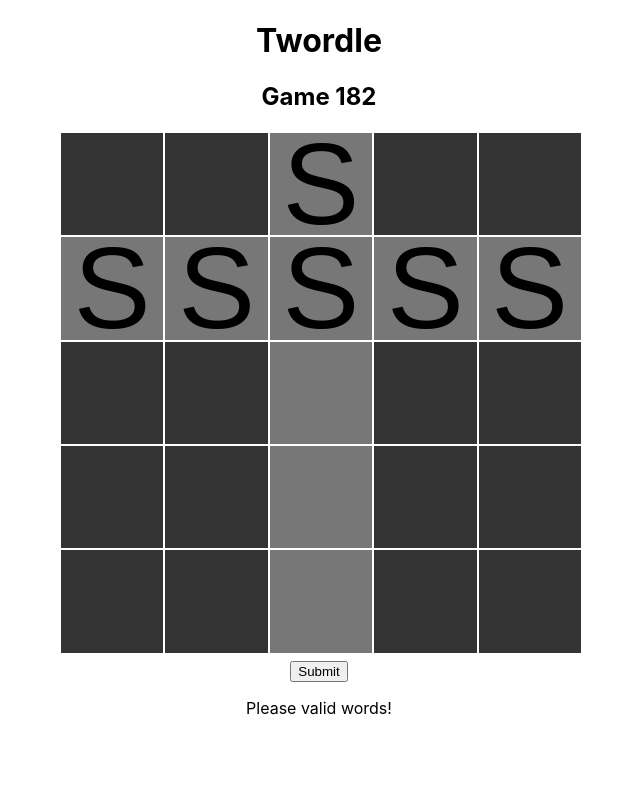
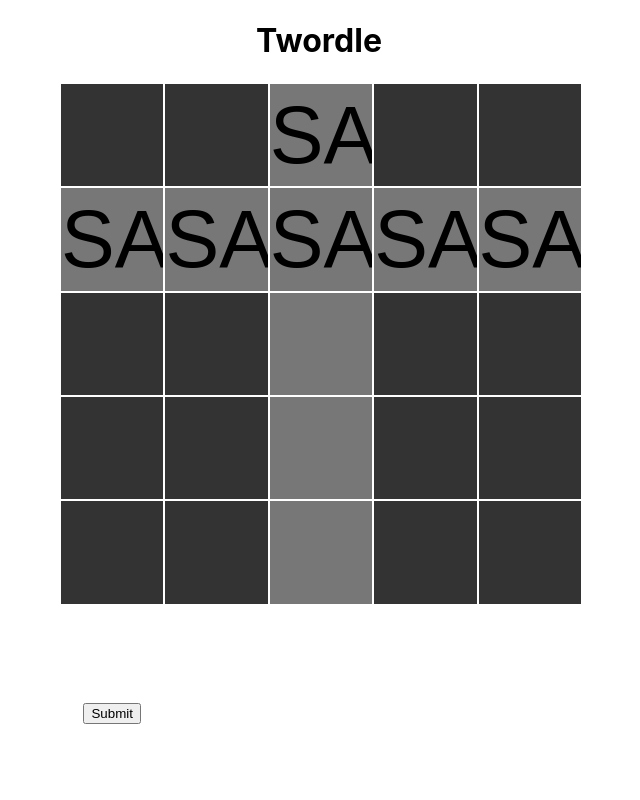
Before and after one commit to lpbattersby/twordle, a React (Create React App) app: page / in a window 1280 px wide. Both pictures are taken after typing "Sample", "Sample", "Sample", "Sample", "Sample", "Sample" into the empty fields and a click on the button "Submit". Shown: the top 800 px of the page, without its empty margins (321-961 px from the left). Built offline with nearby package versions, Linux system fonts and the light colour scheme.

Commit message:
refactor(*): move logic to better places and fix bugs

```diff
--- a/src/App.tsx
+++ b/src/App.tsx
@@ -12,8 +12,8 @@ function App() {
     ["", "", "", "", ""]
   ])
   const appContext: IAppContext = {
-    currentGrid: currentGuessGrid,
-    setCurrentGrid: setCurrentGuessGrid
+    currentGuess: currentGuessGrid,
+    setCurrentGuess: setCurrentGuessGrid
   };
 
   return (
--- a/src/components/AppContext/AppContext.tsx
+++ b/src/components/AppContext/AppContext.tsx
@@ -1,8 +1,8 @@
 import React from "react";
 
 export interface IAppContext {
-  currentGrid : string[][];
-  setCurrentGrid : (newGuessGrid: string[][]) => void;
+  currentGuess : string[][];
+  setCurrentGuess : (newGuessGrid: string[][]) => void;
 }
 
 export const AppContext = React.createContext<IAppContext | undefined>(undefined);
--- a/src/components/Game/Game.tsx
+++ b/src/components/Game/Game.tsx
@@ -1,150 +1,43 @@
 import Games from "../../data/games.json";
 import GenerateGame from "../../utils/GenerateGame";
 import dateDiffInDays from "../../utils/DateDiffInDays";
-import Grid from "../Grid/Grid";
-import GenerateGameTileProps from "../../utils/GenerateGameTileProps";
-import Tile, { TileProps } from "../Tile/Tile";
-import React, { useContext, useState } from "react";
-import AppContext from "../AppContext";
-import checkCurrentWords from "../../utils/CheckCurrentWords";
+import Grid, { GridProps } from "../Grid/Grid";
+import React, { useContext, useEffect, useState } from "react";
 
 function Game() {
   const today = new Date();
   const startDate = new Date(process.env.REACT_APP_INITIAL_DATE!);
-  const gameNumber = dateDiffInDays(today, startDate)
+  const gameNumber = dateDiffInDays(today, startDate);
   const words = Games[gameNumber];
+  const { solution, solutionLetterCounts, gameShape } = GenerateGame(words[0], words[1]);
+  const [gridNumber, setGridNumber] = useState(1);
 
-  const { currentGrid, setCurrentGrid } = useContext(AppContext)!;
-  const { solutionGrid, solutionLetterCounts, gameShape } = GenerateGame(words[0], words[1]);
-
-  const [ pastGuesses, setPastGuesses ] = useState<string[][][]>([]);
-  const [ gridPropsList, setGridPropsList ] = useState<TileProps[][][]>([GenerateGameTileProps(solutionGrid)]);
-
-  const [ msg, setMsg ] = useState("");
-
-  const startNewGuess = () => {
-    checkLetters();
-
-    // const newPastGuesses = pastGuesses.map((grid) => grid.map((row) => ([...row])));
-    //
-    // console.log(gridPropsList);
-    //
-    // const newGridPropsList = gridPropsList
-    //   .map((grid) => grid
-    //       .map((row) => row
-    //           .map((props) => {
-    //             props.disabled = true;
-    //             return props;
-    //           })
-    //       )
-    //   );
-    //
-    // console.log(newGridPropsList);
-    //
-    // newPastGuesses.push(currentGrid);
-    // newGridPropsList.push(GenerateGameTileProps(solutionGrid));
-    //
-    // setPastGuesses(newPastGuesses);
-    // setGridPropsList(newGridPropsList);
-    // setCurrentGrid([
-    //   ["", "", "", "", ""],
-    //   ["", "", "", "", ""],
-    //   ["", "", "", "", ""],
-    //   ["", "", "", "", ""],
-    //   ["", "", "", "", ""],
-    //   ["", "", "", "", ""]
-    // ]);
+  const handleGridComplete = () => {
+    const newNumber = gridNumber + 1;
+    setGridNumber(newNumber);
+    setGrids([...grids, { isActive: true, number: newNumber }]);
   }
 
-  const checkLetters = () => {
-    const { wordsAreValid } = checkCurrentWords(currentGrid, gameShape);
+  const [ grids, setGrids ] = useState<Pick<GridProps, "isActive" | "number">[]>([{ isActive: true, number: gridNumber}])
 
-    if(wordsAreValid) {
-      setMsg("");
-      const newTileProps = gridPropsList[gridPropsList.length - 1].map((row) => row.map((tile) => ({ ...tile })));
-
-      const yellowLetterCount: Record<string, number> = {}
-
-      // check for correct
-
-      for (const row of newTileProps) {
-        for (const tile of row) {
-          const guessedLetter = currentGrid[tile.coordinates[0]][tile.coordinates[1]];
-          const correctLetter = solutionGrid[tile.coordinates[0]][tile.coordinates[1]];
-
-          const isCorrect = correctLetter === guessedLetter;
-
-          if (isCorrect) {
-            let count;
-            count = yellowLetterCount[guessedLetter];
-            yellowLetterCount[guessedLetter] = count ? count + 1 : 1;
-
-            tile.tileState = "correct-place";
-            tile.disabled = true;
-          }
-        }
-      }
-
-      // check for yellow
-
-      for (const row of newTileProps) {
-        for (const tile of row) {
-          const guessedLetter = currentGrid[tile.coordinates[0]][tile.coordinates[1]];
-
-          const isYellow = words.some((word) => word.includes(guessedLetter));
-
-          if (isYellow) {
-            let count;
-            count = yellowLetterCount[guessedLetter];
-            yellowLetterCount[guessedLetter] = count ? count + 1 : 1;
-
-            if (yellowLetterCount[guessedLetter] <= solutionLetterCounts[guessedLetter]) {
-              tile.tileState = "wrong-place";
-            }
-          } else {
-            tile.tileState = "incorrect";
-          }
-          tile.disabled = true;
-        }
-      }
-
-      let newGridPropsList = gridPropsList.map((grid) => grid.map((row) => row.map((prop) => prop)));
-
-      setGridPropsList([...newGridPropsList.slice(0, -1), newTileProps]);
-    }
-    else {
-      setMsg("Please valid words!");
-    }
-  }
-
-  const handleSubmit = () => {
-    startNewGuess();
-  };
+  useEffect(() => {}, [grids])
 
   return (
     <div>
-      <h2>Game {gameNumber}</h2>
-      {gridPropsList.map((tileProps, gridNumber) => {
-        return (<Grid key={gridNumber}>
-        {tileProps.map((row, rowNumber) => {
-            return (
-              row.map((tileProps, columnNumber) => {
-                return (
-                  <Tile
-                    key={`${rowNumber},${columnNumber}`}
-                    {...tileProps}
-                  />
-                )
-              })
-            )
-          }
-        )}
-      </Grid>)})
+      {grids.map((grid) => {
+        return (
+          <Grid
+            isActive={grid.isActive}
+            number={grid.number}
+            gameShape={gameShape}
+            solution={solution}
+            solutionLetterCounts={solutionLetterCounts}
+            handleGridComplete={handleGridComplete}
+            key={grid.number}
+          />
+        )
+        })
       }
-      <button onClick={() => handleSubmit()}>Submit</button>
-        {msg !== "" ?
-          <p>{msg}</p> : null
-        }
     </div>
   );
 }
--- a/src/components/Grid/Grid.tsx
+++ b/src/components/Grid/Grid.tsx
@@ -1,14 +1,135 @@
-import React from 'react';
+import React, { useEffect, useState } from 'react';
 import './Grid.css';
+import checkCurrentWords from "../../utils/CheckCurrentWords";
+import GenerateTiles from "../../utils/GenerateTiles";
+import Tile, { TileProps } from "../Tile/Tile";
 
-export interface TwordleGridProps extends React.HTMLProps<any> {
- isActive: boolean;
+export interface GridProps extends React.HTMLProps<any> {
+  isActive: boolean,
+  solution: string[][],
+  gameShape: [number, number],
+  solutionLetterCounts: Record<string, number>,
+  handleGridComplete: () => void,
+  number: number,
 }
 
-const Grid = ({ children }: TwordleGridProps) => {
+const Grid = ({ gameShape, solution, solutionLetterCounts, handleGridComplete, number }: GridProps) => {
+  const [ tiles, setTiles ] = useState<TileProps[][]>([]);
+  const [ isActive, setIsActive ] = useState<boolean>(true);
+  const [ msg, setMsg ] = useState("");
+  const [letters, setLetters] = useState([
+    ["", "", "", "", ""],
+    ["", "", "", "", ""],
+    ["", "", "", "", ""],
+    ["", "", "", "", ""],
+    ["", "", "", "", ""]
+  ]);
+
+  useEffect(() => {
+    if(tiles.length === 0) {
+      setTiles(GenerateTiles(solution, onLetterChange));
+    }
+  }, [])
+
+  const checkWords = () => {
+    const { wordsAreValid } = checkCurrentWords(letters, gameShape);
+    console.log(checkCurrentWords(letters, gameShape));
+
+    return wordsAreValid;
+  }
+
+  const onLetterChange = (letter: string, coordinates: [number, number]) => {
+    const newLetters = letters.slice();
+    letters[coordinates[0]][coordinates[1]] = letter;
+    setLetters(newLetters);
+  }
+
+  const submitGrid = () => {
+    const newTiles = tiles.slice();
+
+    const yellowLetterCount: Record<string, number> = {}
+
+    // check for correct
+
+    for (const row of newTiles) {
+      for (const tile of row) {
+        const guessedLetter = letters[tile.coordinates[0]][tile.coordinates[1]];
+        const correctLetter = solution[tile.coordinates[0]][tile.coordinates[1]];
+
+        const isCorrect = correctLetter === guessedLetter;
+
+        if (isCorrect) {
+          let count;
+          count = yellowLetterCount[guessedLetter];
+          yellowLetterCount[guessedLetter] = count ? count + 1 : 1;
+
+          tile.tileState = "correct-place";
+          tile.disabled = true;
+        }
+      }
+    }
+
+    // check for yellow
+
+    for (const row of newTiles) {
+      for (const tile of row) {
+        const guessedLetter = letters[tile.coordinates[0]][tile.coordinates[1]];
+        const isYellow = solution.some((row) => row.includes(guessedLetter));
+
+        if (isYellow) {
+          let count;
+          count = yellowLetterCount[guessedLetter];
+          yellowLetterCount[guessedLetter] = count ? count + 1 : 1;
+
+          if (yellowLetterCount[guessedLetter] <= solutionLetterCounts[guessedLetter]) {
+            tile.tileState = "wrong-place";
+          }
+        }
+        else {
+          tile.tileState = "incorrect";
+        }
+        tile.disabled = true;
+      }
+    }
+
+    setTiles(newTiles);
+    setIsActive(false);
+  }
+
+  const handleSubmit = () => {
+    if(checkWords()){
+      submitGrid();
+      handleGridComplete();
+    }
+    else {
+      setMsg("Please use valid words!")
+    }
+  }
+
   return (
-    <div className="Grid">
-      {children}
+    <div className="Grid" key={number}>
+      {tiles.map((row, rowNumber) => {
+            return (
+              row.map((tileProps, columnNumber) => {
+                return (
+                  <Tile
+                    key={`${rowNumber},${columnNumber}`}
+                    {...tileProps}
+                  />
+                )
+              })
+            )
+          }
+        )}
+      {isActive ?
+        <div>
+          <button onClick={() => handleSubmit()}>Submit</button>
+          {msg !== "" ?
+            <p>{msg}</p> : null
+          }
+        </div>
+         : null
+      }
     </div>
   )
 }
--- a/src/components/Tile/Tile.css
+++ b/src/components/Tile/Tile.css
@@ -3,7 +3,7 @@
     width: 100%;
     text-align: center;
     line-height: 100%;
-    font-size: 1em;
+    font-size: 0.7em;
     display: flex;
     flex-wrap: wrap;
 }
@@ -19,3 +19,7 @@
     text-align: inherit;
     font-size: inherit;
 }
+
+input:disabled {
+    color: inherit;
+}
--- a/src/components/Tile/Tile.tsx
+++ b/src/components/Tile/Tile.tsx
@@ -1,15 +1,14 @@
-import React, { ChangeEvent, useContext, useEffect, useState } from 'react';
+import React, { ChangeEvent, useEffect, useState } from 'react';
 import './Tile.css';
-import AppContext from "../AppContext";
 
 type TileState = "correct-place" | "wrong-place" | "incorrect";
 
 export interface TileProps extends React.HTMLProps<any> {
   disabled : boolean,
   tileState: TileState,
-  chosenLetter: string,
+  onLetterChange: (letter: string, coordinates: [number, number]) => void,
   isInput: boolean,
-  coordinates: number[]
+  coordinates: [number, number]
 }
 
 const getBackgroundColor = (isInput: boolean, state: TileState) => {
@@ -26,9 +25,8 @@ const getBackgroundColor = (isInput: boolean, state: TileState) => {
   }
 };
 
-const Tile = ({ tileState, disabled, coordinates, isInput, chosenLetter }: TileProps) => {
+const Tile = ({ tileState, disabled, coordinates, isInput, onLetterChange }: TileProps) => {
   const [ currentLetter, setCurrentLetter ] = useState("");
-  const { currentGrid, setCurrentGrid } = useContext(AppContext)!;
   const [ color, setColor ] = useState("#333333");
 
   useEffect(() => {
@@ -36,10 +34,8 @@ const Tile = ({ tileState, disabled, coordinates, isInput, chosenLetter }: TileP
   }, [tileState]);
 
   const handleOnChange = (e: ChangeEvent<HTMLInputElement>) => {
-    setCurrentLetter(e.target.value[0] ? e.target.value[0].toLowerCase() : e.target.value.toLowerCase() );
-    let newGuessGrid = currentGrid;
-    newGuessGrid[coordinates[0]][coordinates[1]] = e.target.value[0] ? e.target.value[0].toLowerCase() : e.target.value.toLowerCase() ;
-    setCurrentGrid(newGuessGrid);
+    setCurrentLetter(e.target.value);
+    onLetterChange(e.target.value, coordinates);
   };
 
   return (
@@ -49,6 +45,7 @@ const Tile = ({ tileState, disabled, coordinates, isInput, chosenLetter }: TileP
           className={"TileInput"}
           disabled={disabled}
           value={currentLetter.toUpperCase()}
+          maxLength={1}
           onChange={(e) => handleOnChange(e)}
         /> : null
       }
--- a/src/utils/CheckCurrentWords.tsx
+++ b/src/utils/CheckCurrentWords.tsx
@@ -10,11 +10,8 @@ const checkCurrentWords = (currentGrid: string[][], gameShape: number[]) => {
     word2 = word2.concat(currentGrid[i][gameShape[0]]);
   }
 
-  const wordsAreValid = Words.includes(word1) && Words.includes(word2)
+  const wordsAreValid = Words.includes(word1.toLowerCase()) && Words.includes(word2.toLowerCase())
 
-  console.log(gameShape);
-  console.log(word1);
-  console.log(word1, word2, wordsAreValid);
   return { word1, word2, wordsAreValid }
 }
 
--- a/src/utils/GenerateGame.ts
+++ b/src/utils/GenerateGame.ts
@@ -19,7 +19,6 @@ const GenerateGame = (word1: string, word2: string) => {
 
   const GenerateAnswersGrid = (word2Column: number, word1Row: number) => {
     let gameGrid: string[][] = [
-      ["", "", "", "", ""],
       ["", "", "", "", ""],
       ["", "", "", "", ""],
       ["", "", "", "", ""],
@@ -57,11 +56,11 @@ const GenerateGame = (word1: string, word2: string) => {
     return counts;
   }
 
-  const solutionGrid = GenerateAnswersGrid(word2Column, word1Row);
+  const solution = GenerateAnswersGrid(word2Column, word1Row);
   const solutionLetterCounts = GetLetterCount(word1Row);
-  const gameShape = [word1Row, word2Column];
+  const gameShape: [number, number] = [word1Row, word2Column];
 
-  return { solutionGrid, solutionLetterCounts, gameShape };
+  return { solution, solutionLetterCounts, gameShape };
 }
 
 export default GenerateGame;
--- a/src/utils/GenerateGameTileProps.tsx
+++ /dev/null
@@ -1,23 +0,0 @@
-import { TileProps } from "../components/Tile/Tile";
-
-const GenerateGameTileProps = (answersGrid: string[][]) => {
-  let tileProps : TileProps[][] = [];
-
-  for (let r = 0; r < 5; r++) {
-    tileProps.push([]);
-    for (let c = 0; c < 5; c++){
-      if (answersGrid[r][c] !== ""){
-        tileProps[r].push({ disabled: false, coordinates: [r, c], tileState: "incorrect", isInput: true, chosenLetter: "" });
-      }
-      else {
-        tileProps[r].push({ disabled: false, coordinates: [r, c], tileState: "incorrect", isInput: false, chosenLetter: "" });
-      }
-    }
-  }
-
-
-
-  return tileProps;
-}
-
-export default GenerateGameTileProps;
--- /dev/null
+++ b/src/utils/GenerateTiles.tsx
@@ -0,0 +1,23 @@
+import { TileProps } from "../components/Tile/Tile";
+
+const GenerateTiles = (answersGrid: string[][], onLetterChange: (letter: string, coordinates: [number, number]) => void) => {
+  let tileProps : TileProps[][] = [];
+
+  for (let r = 0; r < 5; r++) {
+    tileProps.push([]);
+    for (let c = 0; c < 5; c++){
+      if (answersGrid[r][c] !== ""){
+        tileProps[r].push({ disabled: false, coordinates: [r, c], tileState: "incorrect", isInput: true, onLetterChange: onLetterChange});
+      }
+      else {
+        tileProps[r].push({ disabled: false, coordinates: [r, c], tileState: "incorrect", isInput: false, onLetterChange: onLetterChange});
+      }
+    }
+  }
+
+
+
+  return tileProps;
+}
+
+export default GenerateTiles;
```
